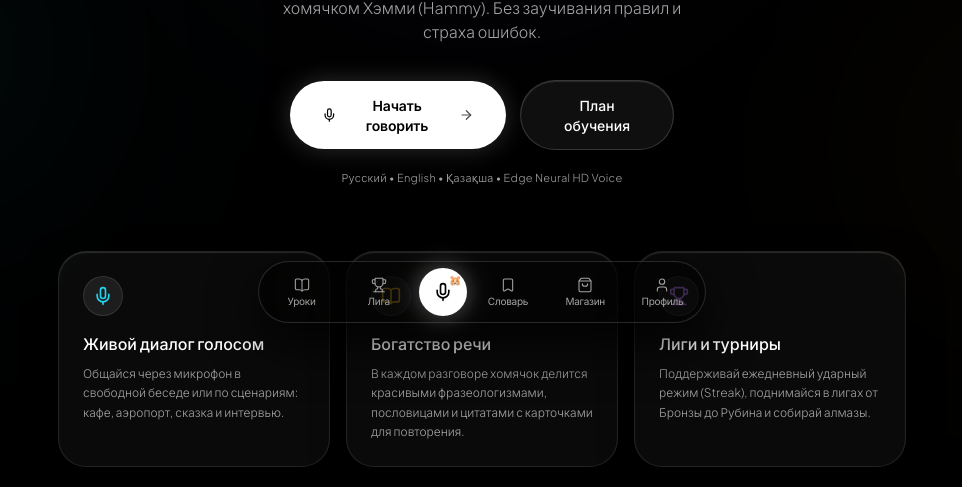
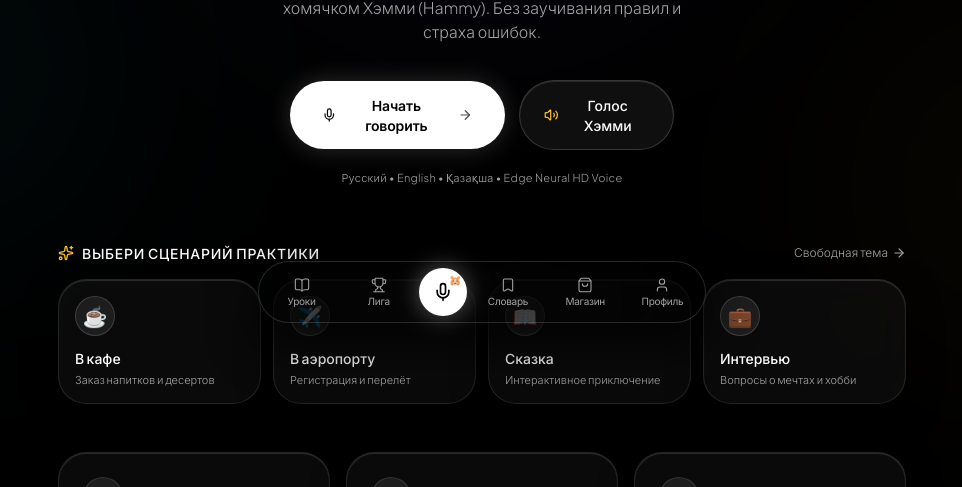
Before and after one commit to Iriska945/talkingo-hamster-tales, a React (Vite) app: page / in a window 1280 px wide. Shown: the part 465-952 px from the top of the page, without its empty margins (158-1120 px from the left). Built offline with nearby package versions, Linux system fonts and the light colour scheme; no server answers.

Commit message:
feat(home): add live neural voice preview and direct scenario links

```diff
--- a/src/pages/HomeLanding.tsx
+++ b/src/pages/HomeLanding.tsx
@@ -1,22 +1,63 @@
-import React from 'react';
+import React, { useState } from 'react';
 import { Link } from 'react-router-dom';
 import { useApp } from '../context/AppContext';
-import { Mic, BookOpen, Trophy, ArrowRight, Sparkles, Volume2, ShieldCheck } from 'lucide-react';
+import {
+  Mic,
+  BookOpen,
+  Trophy,
+  ArrowRight,
+  Sparkles,
+  Volume2,
+  Coffee,
+  Plane,
+  Book,
+  Briefcase,
+  Play,
+  CheckCircle2,
+} from 'lucide-react';
 import { TalkingoLogo } from '../components/TalkingoLogo';
+import { speakWithEdgeNeural, speakWithBrowser, soundEffects } from '../services/voice';
 
 export const HomeLanding: React.FC = () => {
-  const { activeCharacter } = useApp();
+  const { activeCharacter, lang } = useApp();
+  const [isPlayingSample, setIsPlayingSample] = useState(false);
+
+  const handlePlayVoiceSample = async () => {
+    soundEffects.click();
+    setIsPlayingSample(true);
+    const sampleText =
+      lang === 'ru'
+        ? 'Привет! Я твой голосовой компаньон Talkingo. Давай поболтаем о чём угодно или закажем кофе!'
+        : lang === 'kk'
+        ? 'Сәлем! Мен сенің Talkingo серігіңмін. Кел, бірге тіл үйреніп, еркін сөйлесейік!'
+        : "Hello! I'm your Talkingo voice companion. Let's practice speaking naturally and have fun!";
+
+    try {
+      await speakWithEdgeNeural(sampleText, lang);
+    } catch {
+      await speakWithBrowser(sampleText, lang);
+    } finally {
+      setIsPlayingSample(false);
+    }
+  };
+
+  const SCENARIO_LINKS = [
+    { id: 'cafe', title: 'В кафе', desc: 'Заказ напитков и десертов', icon: '☕', link: '/talk?scenario=cafe' },
+    { id: 'airport', title: 'В аэропорту', desc: 'Регистрация и перелёт', icon: '✈️', link: '/talk?scenario=airport' },
+    { id: 'story', title: 'Сказка', desc: 'Интерактивное приключение', icon: '📖', link: '/talk?scenario=story' },
+    { id: 'interview', title: 'Интервью', desc: 'Вопросы о мечтах и хобби', icon: '💼', link: '/talk?scenario=interview' },
+  ];
 
   return (
     <div className="min-h-screen bg-black text-white relative overflow-hidden pb-28">
 
       {/* Ambient Atmospheric Light Mesh */}
-      <div className="ambient-glow-orb w-[450px] h-[450px] bg-indigo-600/20 top-[-80px] left-1/2 -translate-x-1/2" />
-      <div className="ambient-glow-orb w-[350px] h-[350px] bg-cyan-600/15 top-[280px] left-[-100px]" />
-      <div className="ambient-glow-orb w-[300px] h-[300px] bg-amber-500/10 top-[400px] right-[-80px]" />
+      <div className="ambient-glow-orb w-[480px] h-[480px] bg-indigo-600/20 top-[-80px] left-1/2 -translate-x-1/2 pointer-events-none" />
+      <div className="ambient-glow-orb w-[380px] h-[380px] bg-cyan-600/15 top-[280px] left-[-100px] pointer-events-none" />
+      <div className="ambient-glow-orb w-[340px] h-[340px] bg-amber-500/10 top-[420px] right-[-80px] pointer-events-none" />
 
       {/* Hero Section */}
-      <div className="relative z-10 max-w-3xl mx-auto px-6 pt-14 pb-16 text-center">
+      <div className="relative z-10 max-w-3xl mx-auto px-6 pt-14 pb-14 text-center">
 
         {/* Open-style Liquid Glass Centerpiece with Ambient Breathing Orb */}
         <div className="flex justify-center mb-10">
@@ -67,18 +108,55 @@ export const HomeLanding: React.FC = () => {
             <ArrowRight className="w-4 h-4 ml-0.5 opacity-70" />
           </Link>
 
-          <Link
-            to="/learn"
-            className="w-full sm:w-auto px-7 py-3.5 liquid-pill-glass flex items-center justify-center gap-2 text-sm"
+          <button
+            onClick={handlePlayVoiceSample}
+            disabled={isPlayingSample}
+            className="w-full sm:w-auto px-6 py-3.5 liquid-pill-glass flex items-center justify-center gap-2 text-sm"
           >
-            <span>План обучения</span>
-          </Link>
+            <Volume2 className={`w-4 h-4 text-amber-400 ${isPlayingSample ? 'animate-pulse' : ''}`} />
+            <span>{isPlayingSample ? 'Говорит...' : 'Голос Хэмми'}</span>
+          </button>
         </div>
 
         {/* Footnote */}
         <p className="mt-5 text-[11px] text-neutral-400 tracking-wide font-light">
           Русский • English • Қазақша • Edge Neural HD Voice
         </p>
+      </div>
+
+      {/* Scenarios Interactive Carousel */}
+      <div className="relative z-10 max-w-4xl mx-auto px-6 pb-12">
+        <div className="flex items-center justify-between mb-4">
+          <div className="flex items-center gap-2">
+            <Sparkles className="w-4 h-4 text-amber-400" />
+            <h2 className="text-sm font-medium text-white uppercase tracking-wider">
+              Выбери сценарий практики
+            </h2>
+          </div>
+          <Link to="/talk" className="text-xs text-neutral-400 hover:text-white flex items-center gap-1 font-light">
+            Свободная тема <ArrowRight className="w-3.5 h-3.5" />
+          </Link>
+        </div>
+
+        <div className="grid grid-cols-2 sm:grid-cols-4 gap-3">
+          {SCENARIO_LINKS.map((item) => (
+            <Link
+              key={item.id}
+              to={item.link}
+              className="liquid-glass p-4 text-left transition-all hover:border-white/30 group active:scale-[0.98] border border-white/10"
+            >
+              <div className="w-10 h-10 rounded-2xl bg-white/[0.08] border border-white/15 flex items-center justify-center text-xl mb-3 group-hover:scale-105 transition-transform">
+                {item.icon}
+              </div>
+              <h3 className="text-sm font-medium text-white group-hover:text-amber-300 transition-colors">
+                {item.title}
+              </h3>
+              <p className="text-[11px] text-neutral-400 mt-1 font-light leading-snug line-clamp-2">
+                {item.desc}
+              </p>
+            </Link>
+          ))}
+        </div>
       </div>
 
       {/* Feature Cards Grid (Liquid Glass Cards) */}
--- a/src/pages/TalkPage.tsx
+++ b/src/pages/TalkPage.tsx
@@ -1,5 +1,5 @@
 import React, { useState, useEffect, useRef } from 'react';
-import { useNavigate } from 'react-router-dom';
+import { useNavigate, useSearchParams } from 'react-router-dom';
 import { useApp } from '../context/AppContext';
 import {
   createSpeechRecognizer,
@@ -38,6 +38,8 @@ const SCENARIOS: Array<{ id: PracticeScenario; label: string; icon: string }> =
 
 export const TalkPage: React.FC = () => {
   const navigate = useNavigate();
+  const [searchParams] = useSearchParams();
+  const initialScenario = (searchParams.get('scenario') as PracticeScenario) || 'free';
   const {
     lang,
     t,
@@ -48,7 +50,11 @@ export const TalkPage: React.FC = () => {
   } = useApp();
 
   const [voiceState, setVoiceState] = useState<VoiceState>('idle');
-  const [scenario, setScenario] = useState<PracticeScenario>('free');
+  const [scenario, setScenario] = useState<PracticeScenario>(
+    ['free', 'cafe', 'airport', 'story', 'interview'].includes(initialScenario)
+      ? initialScenario
+      : 'free'
+  );
   const [voiceSpeed, setVoiceSpeed] = useState<number>(1.0);
   const [coachTip, setCoachTip] = useState<string | null>(null);
   const [messages, setMessages] = useState<ChatMessage[]>([]);
```
